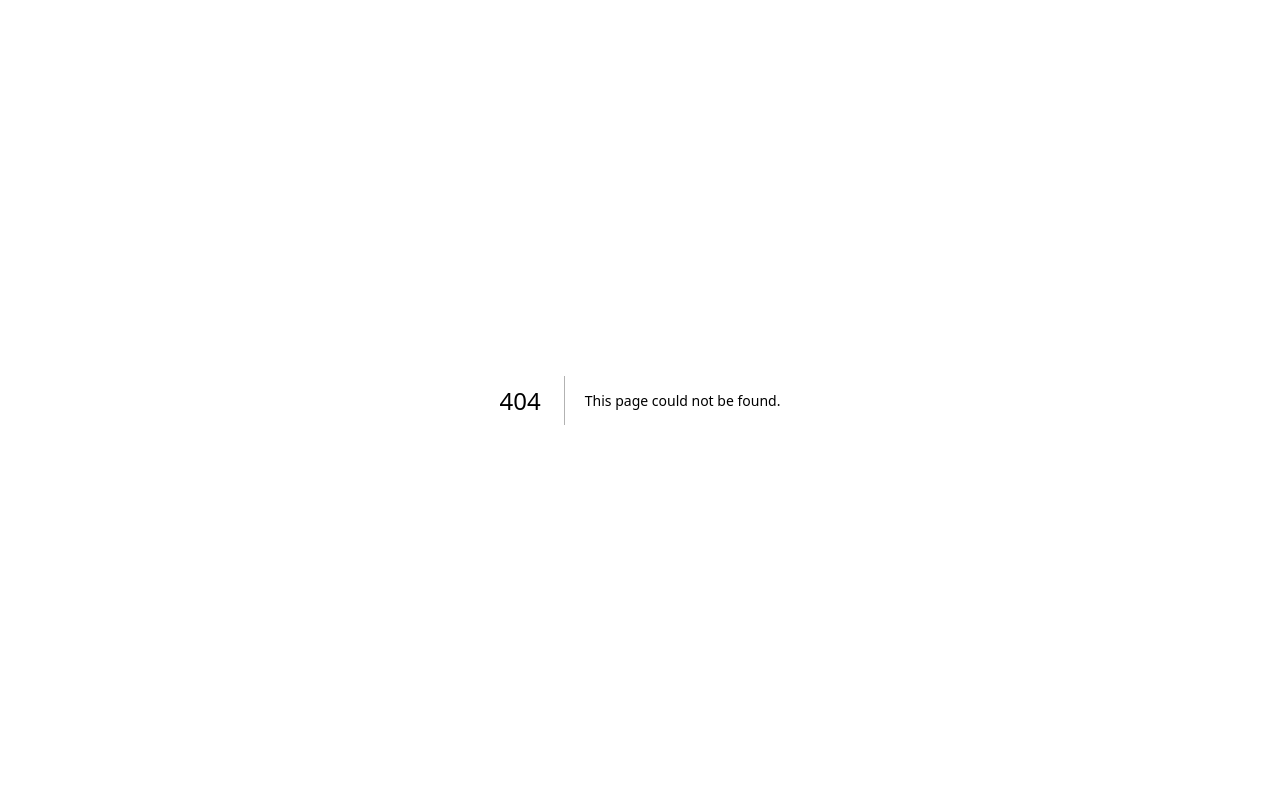
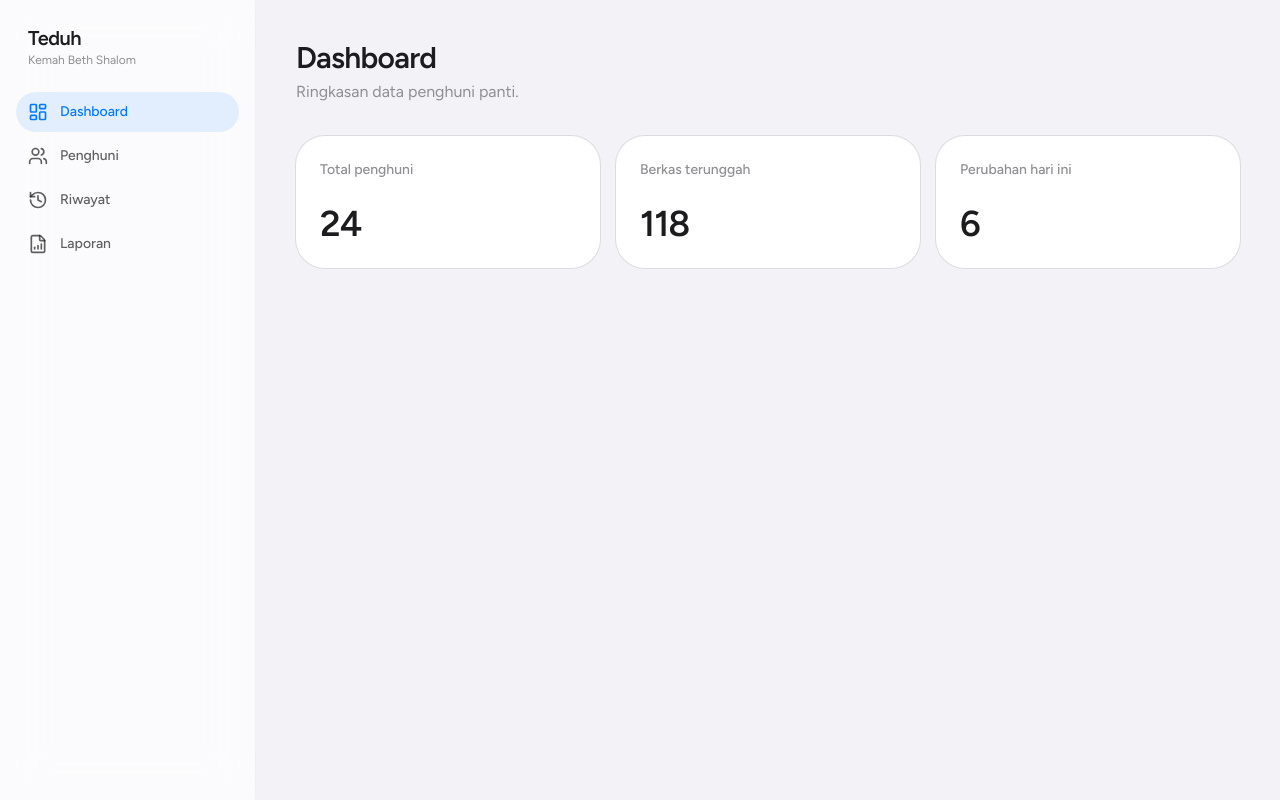
Before and after one commit to ejerai/teduh, a Next.js app: page /dashboard in a window 1280 px wide. Before the commit this address had no page. Built offline with nearby package versions, Linux system fonts and the light colour scheme.

Commit message:
add dashboard

```diff
--- /dev/null
+++ b/src/app/(dashboard)/dashboard/page.tsx
@@ -0,0 +1,31 @@
+import { Card, CardContent, CardHeader, CardTitle } from "@/components/ui/card";
+
+const stats = [
+  { label: "Total penghuni", value: "24" },
+  { label: "Berkas terunggah", value: "118" },
+  { label: "Perubahan hari ini", value: "6" },
+];
+
+export default function DashboardPage() {
+  return (
+    <div className="mx-auto max-w-5xl">
+      <h1 className="text-3xl font-semibold tracking-tight">Dashboard</h1>
+      <p className="mt-1 text-muted-foreground">Ringkasan data penghuni panti.</p>
+
+      <div className="mt-8 grid gap-4 sm:grid-cols-3">
+        {stats.map((s) => (
+          <Card key={s.label}>
+            <CardHeader>
+              <CardTitle className="text-sm font-medium text-muted-foreground">
+                {s.label}
+              </CardTitle>
+            </CardHeader>
+            <CardContent>
+              <p className="text-4xl font-semibold tracking-tight">{s.value}</p>
+            </CardContent>
+          </Card>
+        ))}
+      </div>
+    </div>
+  );
+}
--- /dev/null
+++ b/src/app/(dashboard)/layout.tsx
@@ -0,0 +1,14 @@
+import { Sidebar } from "@/components/sidebar";
+
+export default function DashboardLayout({
+  children,
+}: {
+  children: React.ReactNode;
+}) {
+  return (
+    <div className="flex min-h-screen bg-background">
+      <Sidebar />
+      <main className="flex-1 p-6 md:p-10">{children}</main>
+    </div>
+  );
+}
--- a/src/app/globals.css
+++ b/src/app/globals.css
@@ -128,3 +128,17 @@
     @apply font-sans;
   }
 }
+
+:root {
+  --background: #f2f2f7;
+  --foreground: #1c1c1e;
+  --card: #ffffff;
+  --card-foreground: #1c1c1e;
+  --primary: #007aff;
+  --primary-foreground: #ffffff;
+  --muted-foreground: #8e8e93;
+  --border: rgb(60 60 67 / 0.12);
+  --input: rgb(60 60 67 / 0.18);
+  --ring: #007aff;
+  --radius: 1rem;
+}
--- /dev/null
+++ b/src/components/sidebar.tsx
@@ -0,0 +1,47 @@
+"use client";
+
+import Link from "next/link";
+import { usePathname } from "next/navigation";
+import { LayoutDashboard, Users, History, FileBarChart } from "lucide-react";
+import { cn } from "@/lib/utils";
+
+const navItems = [
+  { href: "/dashboard", label: "Dashboard", icon: LayoutDashboard },
+  { href: "/residents", label: "Penghuni", icon: Users },
+  { href: "/history", label: "Riwayat", icon: History },
+  { href: "/reports", label: "Laporan", icon: FileBarChart },
+];
+
+export function Sidebar() {
+  const pathname = usePathname();
+
+  return (
+    <aside className="sticky top-0 hidden h-screen w-64 shrink-0 flex-col border-r border-black/5 bg-white/70 p-4 backdrop-blur-xl md:flex">
+      <div className="px-3 pb-6 pt-2">
+        <p className="text-xl font-semibold tracking-tight">Teduh</p>
+        <p className="text-xs text-muted-foreground">Kemah Beth Shalom</p>
+      </div>
+
+      <nav className="flex flex-col gap-1">
+        {navItems.map(({ href, label, icon: Icon }) => {
+          const active = pathname.startsWith(href);
+          return (
+            <Link
+              key={href}
+              href={href}
+              className={cn(
+                "flex items-center gap-3 rounded-xl px-3 py-2.5 text-sm font-medium transition-colors",
+                active
+                  ? "bg-primary/10 text-primary"
+                  : "text-foreground/70 hover:bg-black/5"
+              )}
+            >
+              <Icon className="size-5" />
+              {label}
+            </Link>
+          );
+        })}
+      </nav>
+    </aside>
+  );
+}
```
